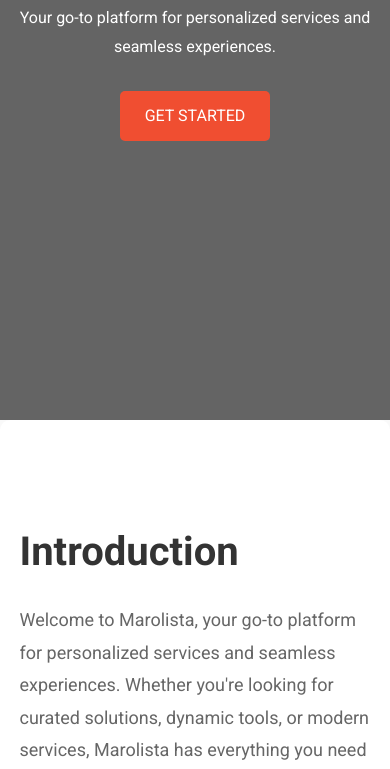
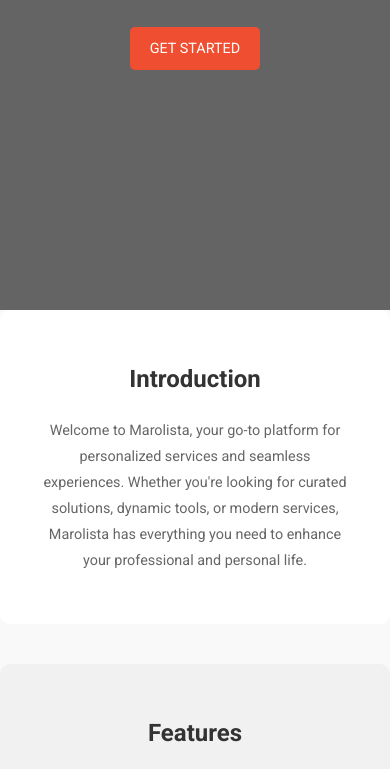
Before and after one commit to marwanyasser2005/Marolista, a plain HTML site: page Udacity/index.html in a window 390 px wide. Shown: the part 686-1455 px from the top of the page. Drawn offline with Linux system fonts and the light colour scheme.

Commit message:
Update styles.css

```diff
--- a/Udacity/css/styles.css
+++ b/Udacity/css/styles.css
@@ -79,10 +79,9 @@
     height: 100vh;
     display: flex;
     align-items: center;
-}
-
-.hero__content {
+    justify-content: center;
     text-align: center;
+    padding: 20px;
 }
 
 .hero__content h1 {
@@ -125,10 +124,16 @@
 
 .section h2 {
     color: #333;
+    text-align: center;
+    font-size: 2rem;
 }
 
 .section p {
     color: #666;
+    text-align: center;
+    max-width: 800px;
+    margin: 0 auto;
+    padding: 0 20px;
 }
 
 /* Footer */
@@ -159,10 +164,13 @@
 }
 
 /* Responsive Styling */
+
+/* Tablets */
 @media (max-width: 768px) {
     .navbar__menu {
         flex-direction: column;
         gap: 10px;
+        padding: 10px 0;
     }
 
     .hero__content h1 {
@@ -172,4 +180,55 @@
     .hero__content p {
         font-size: 1rem;
     }
+
+    .section h2 {
+        font-size: 1.75rem;
+    }
+
+    .section p {
+        font-size: 1rem;
+    }
 }
+
+/* Mobile Devices */
+@media (max-width: 480px) {
+    .navbar {
+        flex-direction: column;
+        align-items: center;
+    }
+
+    .hero {
+        height: 80vh;
+        padding: 20px;
+    }
+
+    .hero__content h1 {
+        font-size: 2rem;
+    }
+
+    .hero__content p {
+        font-size: 0.9rem;
+    }
+
+    .btn {
+        padding: 10px 20px;
+        font-size: 0.9rem;
+    }
+
+    .section {
+        padding: 50px 0;
+    }
+
+    .section h2 {
+        font-size: 1.5rem;
+    }
+
+    .section p {
+        font-size: 0.9rem;
+    }
+
+    .footer {
+        padding: 15px 0;
+        font-size: 0.9rem;
+    }
+}
```
